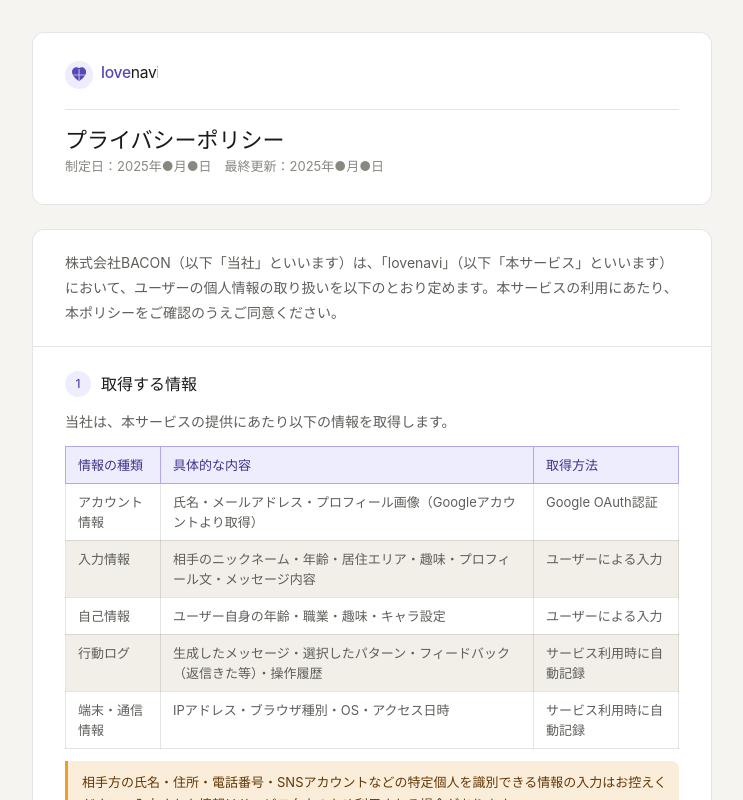
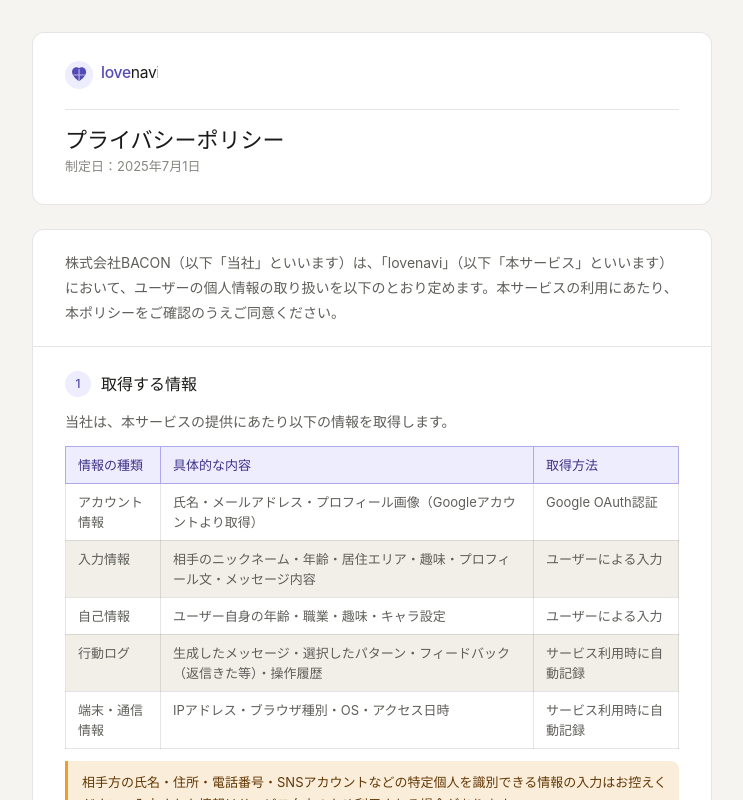
Before and after one commit to baconkobayashi/lovenavi, a React (Vite) app in the folder develop/: page /privacy in a window 1280 px wide. Shown: the top 800 px of the page, without its empty margins (268-1011 px from the left). Built offline with nearby package versions, Linux system fonts and the light colour scheme; no server answers.

Commit message:
プラポリ更新

```diff
--- a/develop/src/pages/PrivacyPage.tsx
+++ b/develop/src/pages/PrivacyPage.tsx
@@ -39,7 +39,7 @@ export default function PrivacyPage() {
   return (
     <LegalLayout
       title="プライバシーポリシー"
-      meta="制定日：2025年●月●日　最終更新：2025年●月●日"
+      meta="制定日：2025年7月1日"
       footerLink={{ label: '利用規約', to: '/terms' }}
     >
       <div className="border-b border-black/10 px-6 py-5 text-[14px] leading-[1.8] text-ink-secondary sm:px-8">
--- a/develop/src/pages/TermsPage.tsx
+++ b/develop/src/pages/TermsPage.tsx
@@ -4,7 +4,7 @@ export default function TermsPage() {
   return (
     <LegalLayout
       title="利用規約"
-      meta="制定日：2025年7月1日　最終更新：2025年●月●日"
+      meta="制定日：2025年7月1日"
       footerLink={{ label: 'プライバシーポリシー', to: '/privacy' }}
     >
       <Section num="前" title="はじめに">
```
